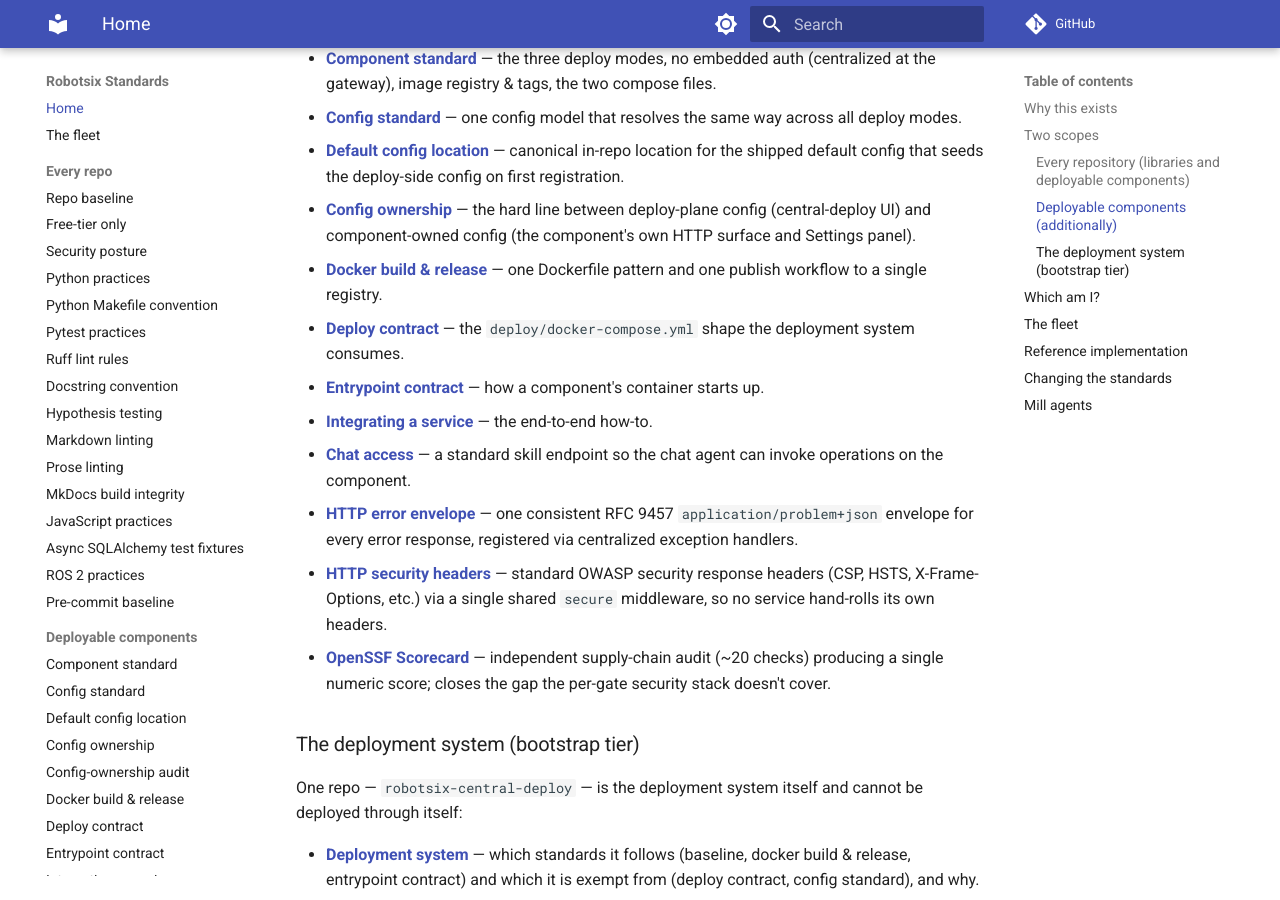
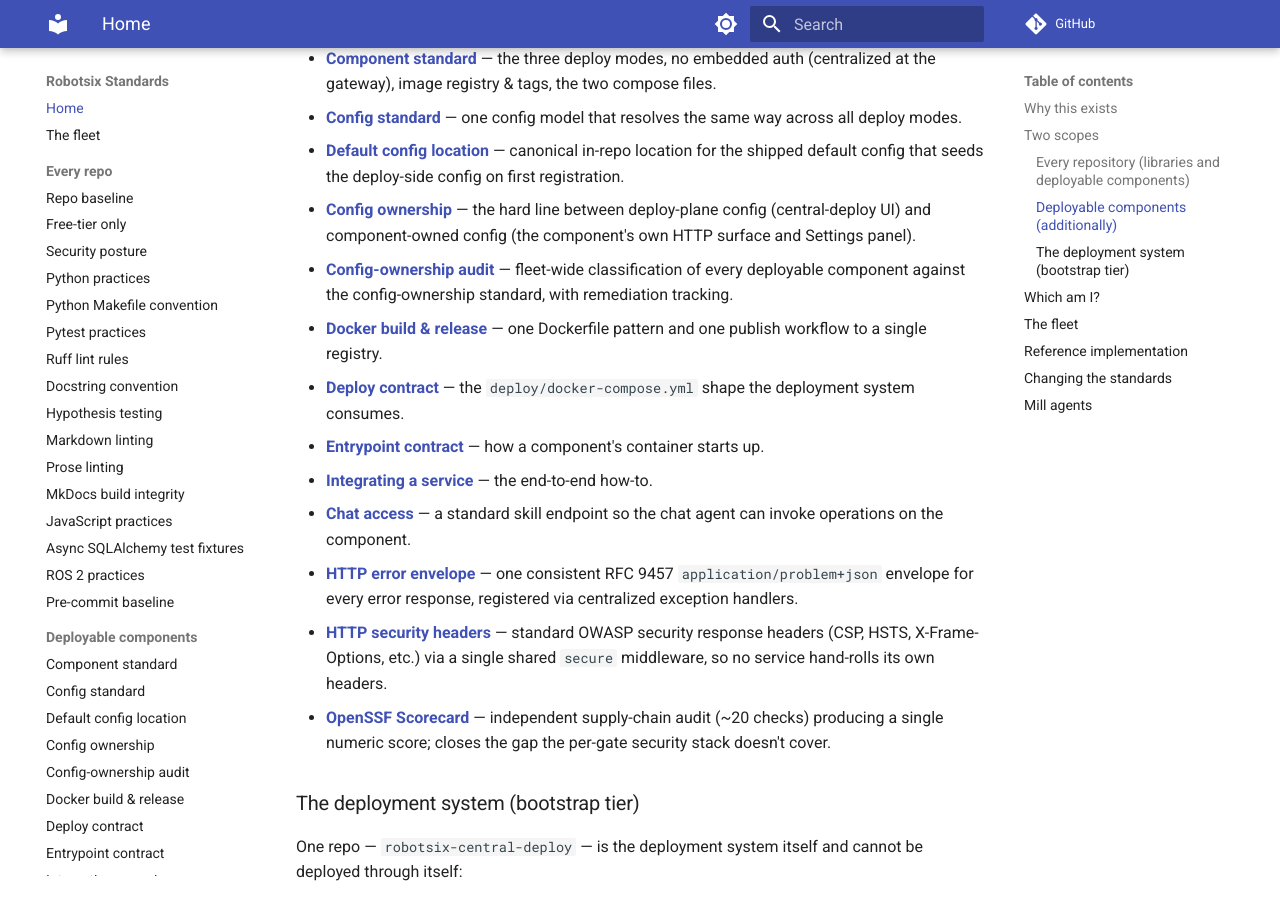
Before and after one commit to damien-robotsix/robotsix-standards, an MkDocs documentation site: the page built from docs/index.md, in a window 1280 px wide and 900 px high, scrolled down 1795 px. Built offline with MkDocs 1.6.1 and Material for MkDocs 9.7.7, drawn with Linux system fonts in a browser that asks for light colours; comment, search, counter and statistics services are not loaded.

Commit message:
ci: add config-ownership-audit to docs/index.md TOC

```diff
--- a/docs/index.md
+++ b/docs/index.md
@@ -80,6 +80,9 @@ integrates with the deployment system. Beyond the baseline it follows:
 - **[Config ownership](config-ownership.md)** — the hard line between
   deploy-plane config (central-deploy UI) and component-owned config
   (the component's own HTTP surface and Settings panel).
+- **[Config-ownership audit](config-ownership-audit.md)** — fleet-wide
+  classification of every deployable component against the config-ownership
+  standard, with remediation tracking.
 - **[Docker build & release](docker-standard.md)** — one Dockerfile pattern and
   one publish workflow to a single registry.
 - **[Deploy contract](deploy-contract.md)** — the `deploy/docker-compose.yml`
```
